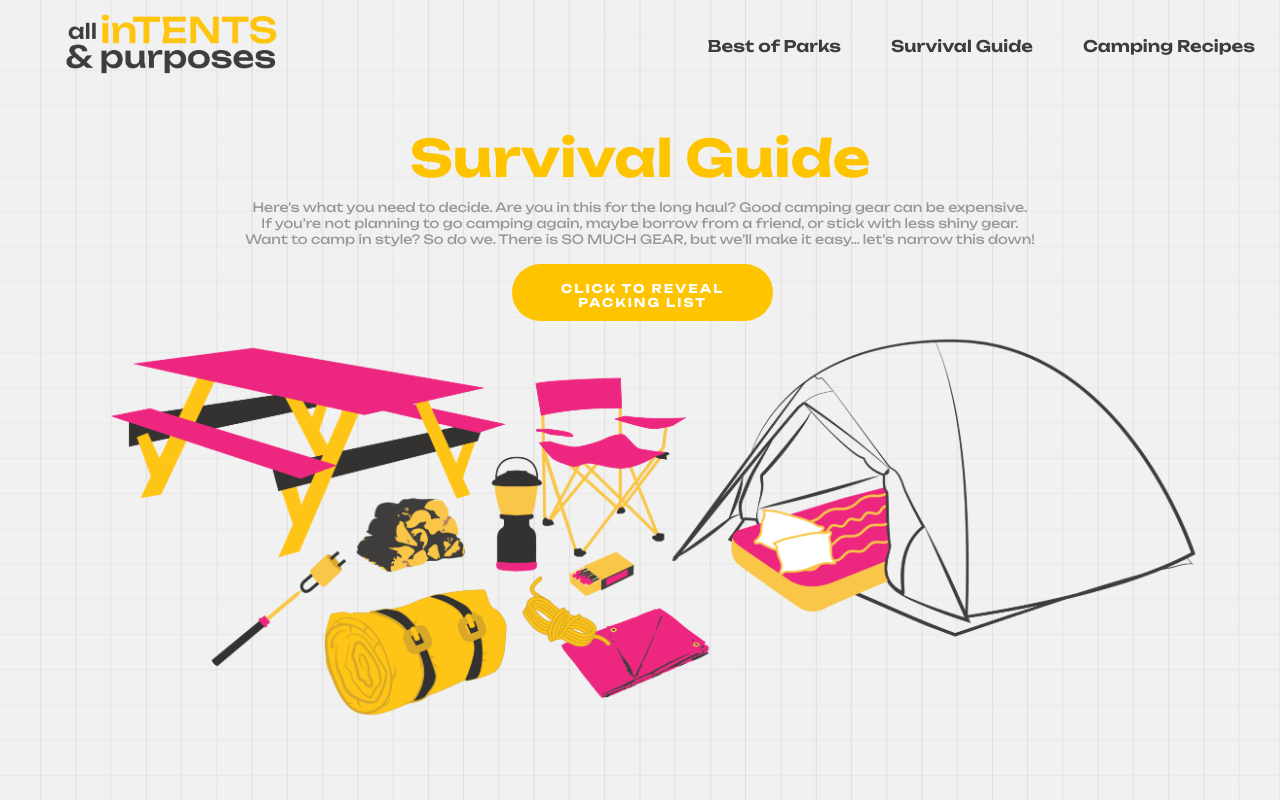
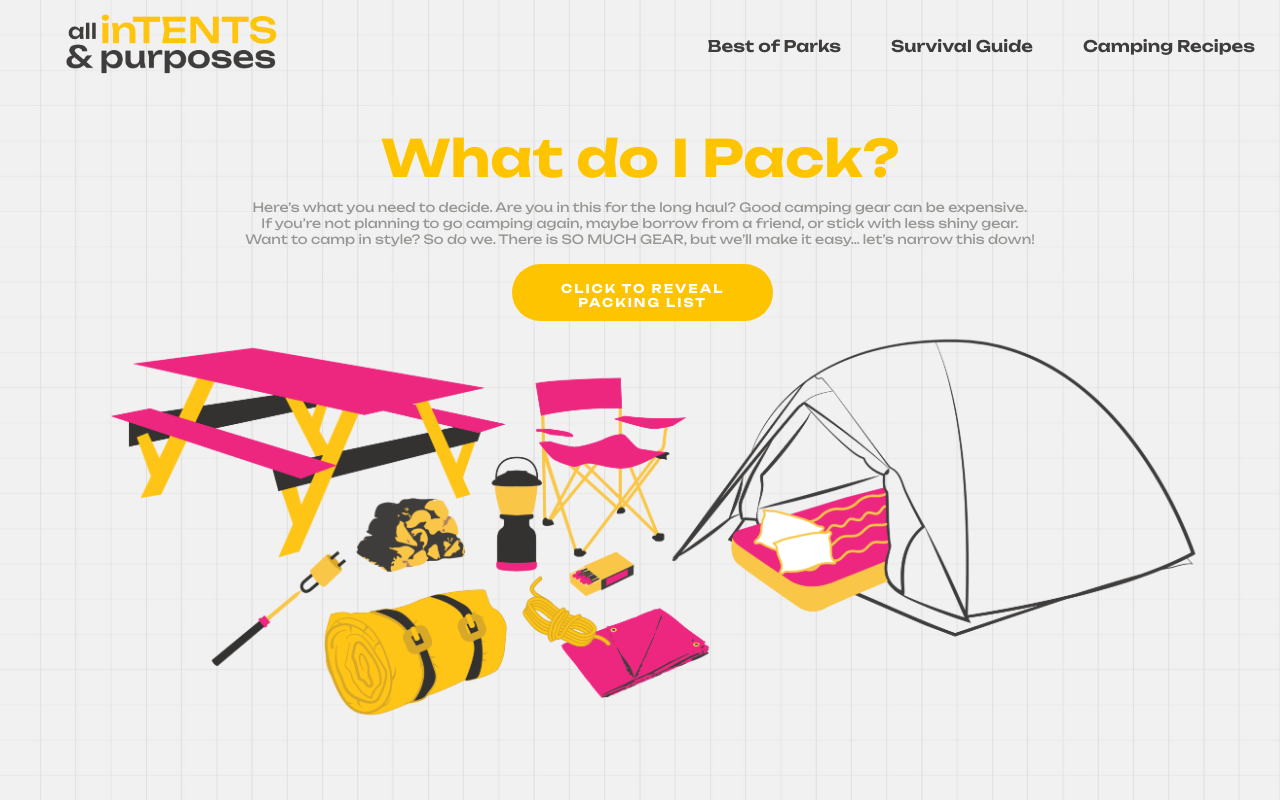
Before and after one commit to alisonrepetski/inTentsandPurposes, a plain HTML site: page html/pack.html in a window 1280 px wide. Drawn offline with nearby package versions, Linux system fonts and the light colour scheme.

Commit message:
Update pack.html

```diff
--- a/html/pack.html
+++ b/html/pack.html
@@ -20,7 +20,7 @@
         </nav>
         </div>
 
-<h1> Survival Guide </h1>
+<h1> What do I Pack? </h1>
 <h4> Here’s what you need to decide. Are you in this for the long haul? Good camping gear can be expensive. <br> If you’re not planning to go camping again, maybe borrow from a friend, or stick with less shiny gear. <br> Want to camp in style? So do we. There is SO MUCH GEAR, but we’ll make it easy… let’s narrow this down!
 </h4>
 
```
